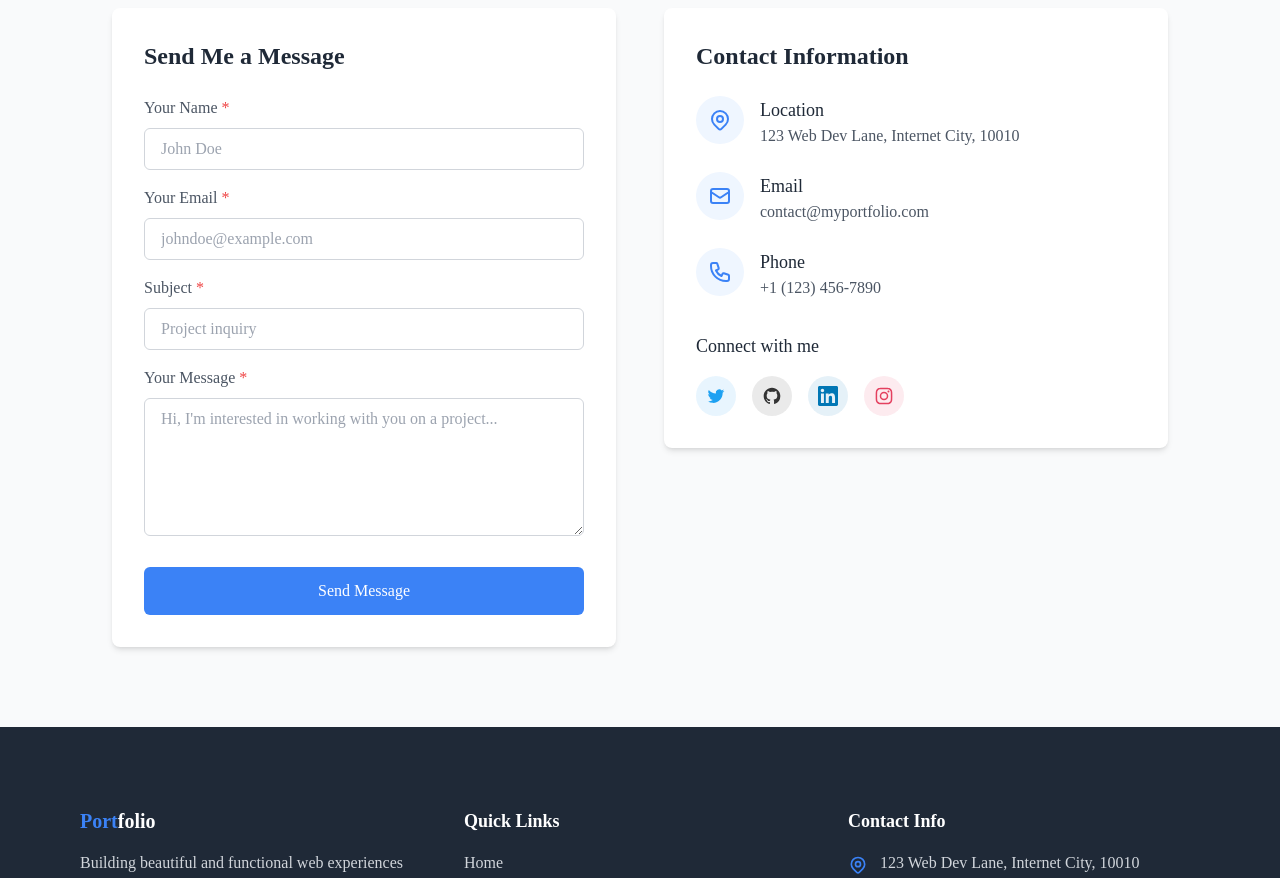
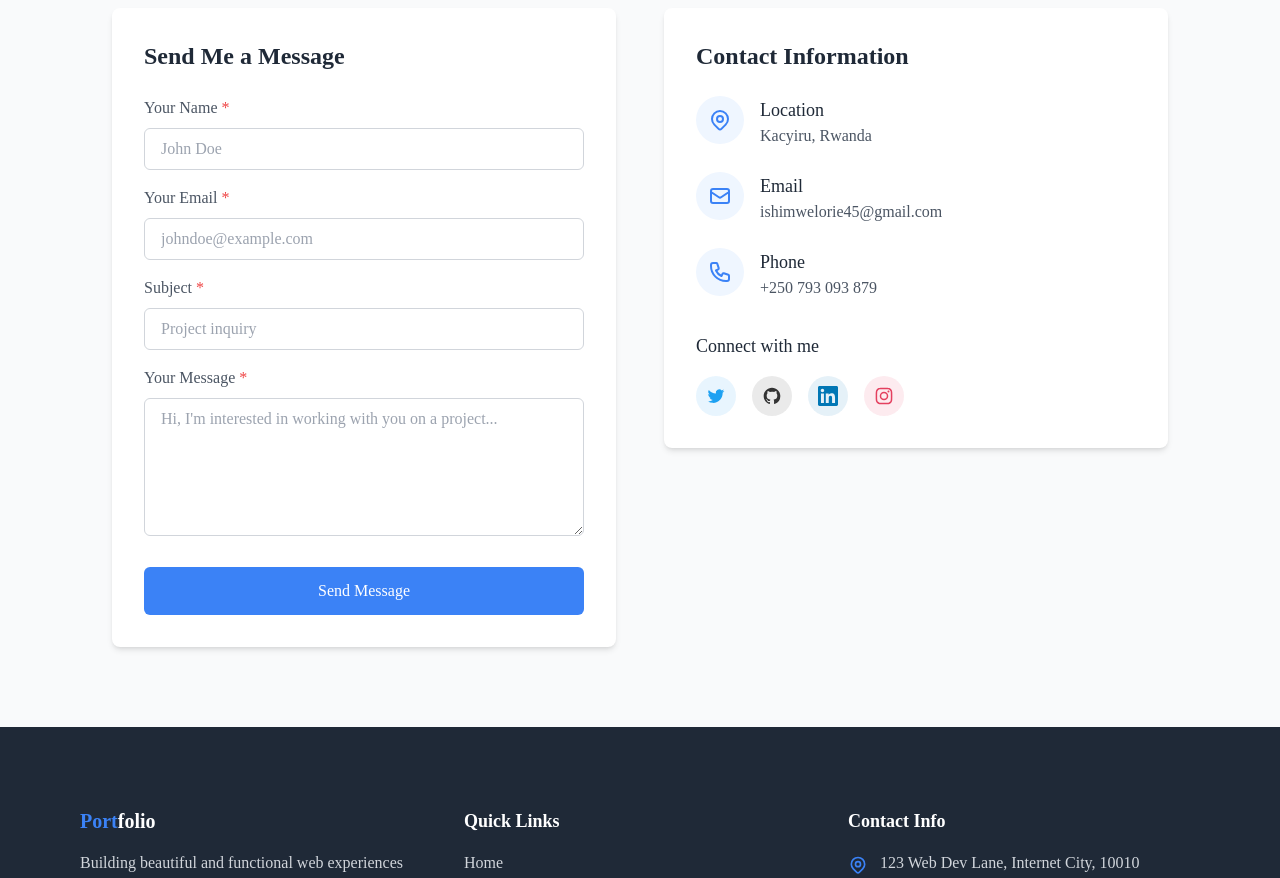
Before and after one commit to Lorie-45/myPortfolio, a React (Vite) app: page / in a window 1280 px wide. Shown: the part 4380-5258 px from the top of the page. Built offline with nearby package versions, Linux system fonts and the light colour scheme.

Commit message:
Updating contact info

```diff
--- a/src/components/sections/Contact.jsx
+++ b/src/components/sections/Contact.jsx
@@ -111,7 +111,7 @@ const Contact = () => {
         </svg>
       ),
       title: 'Location',
-      content: '123 Web Dev Lane, Internet City, 10010',
+      content: 'Kacyiru, Rwanda',
     },
     {
       icon: (
@@ -120,7 +120,7 @@ const Contact = () => {
         </svg>
       ),
       title: 'Email',
-      content: 'contact@myportfolio.com',
+      content: 'ishimwelorie45@gmail.com',
     },
     {
       icon: (
@@ -129,7 +129,7 @@ const Contact = () => {
         </svg>
       ),
       title: 'Phone',
-      content: '+1 (123) 456-7890',
+      content: '+250 793 093 879',
     },
   ];
 
```
